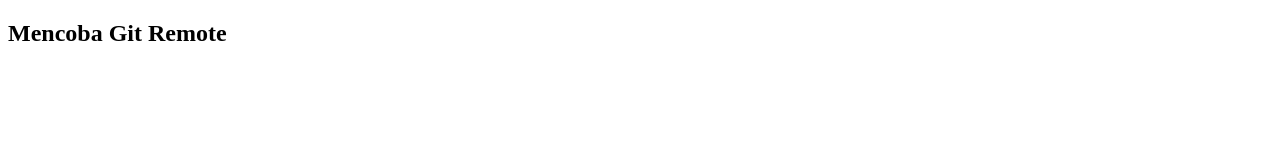
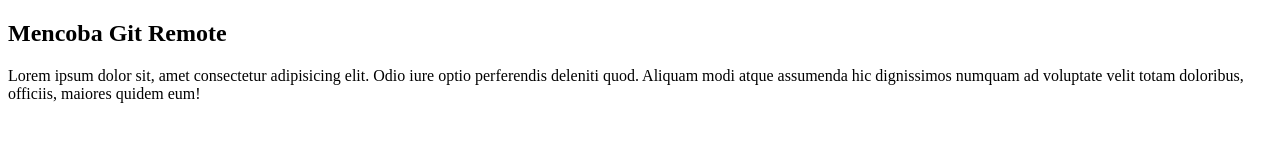
Before and after one commit to SCFJR/git-remote-repo-test, a plain HTML site: page index.html in a window 1280 px wide. Drawn offline with Linux system fonts and the light colour scheme.

Commit message:
menambah garis baru

```diff
--- a/index.html
+++ b/index.html
@@ -8,5 +8,6 @@
 </head>
 <body>
     <h2>Mencoba Git Remote</h2>
+    <p>Lorem ipsum dolor sit, amet consectetur adipisicing elit. Odio iure optio perferendis deleniti quod. Aliquam modi atque assumenda hic dignissimos numquam ad voluptate velit totam doloribus, officiis, maiores quidem eum!</p>
 </body>
 </html>
```
